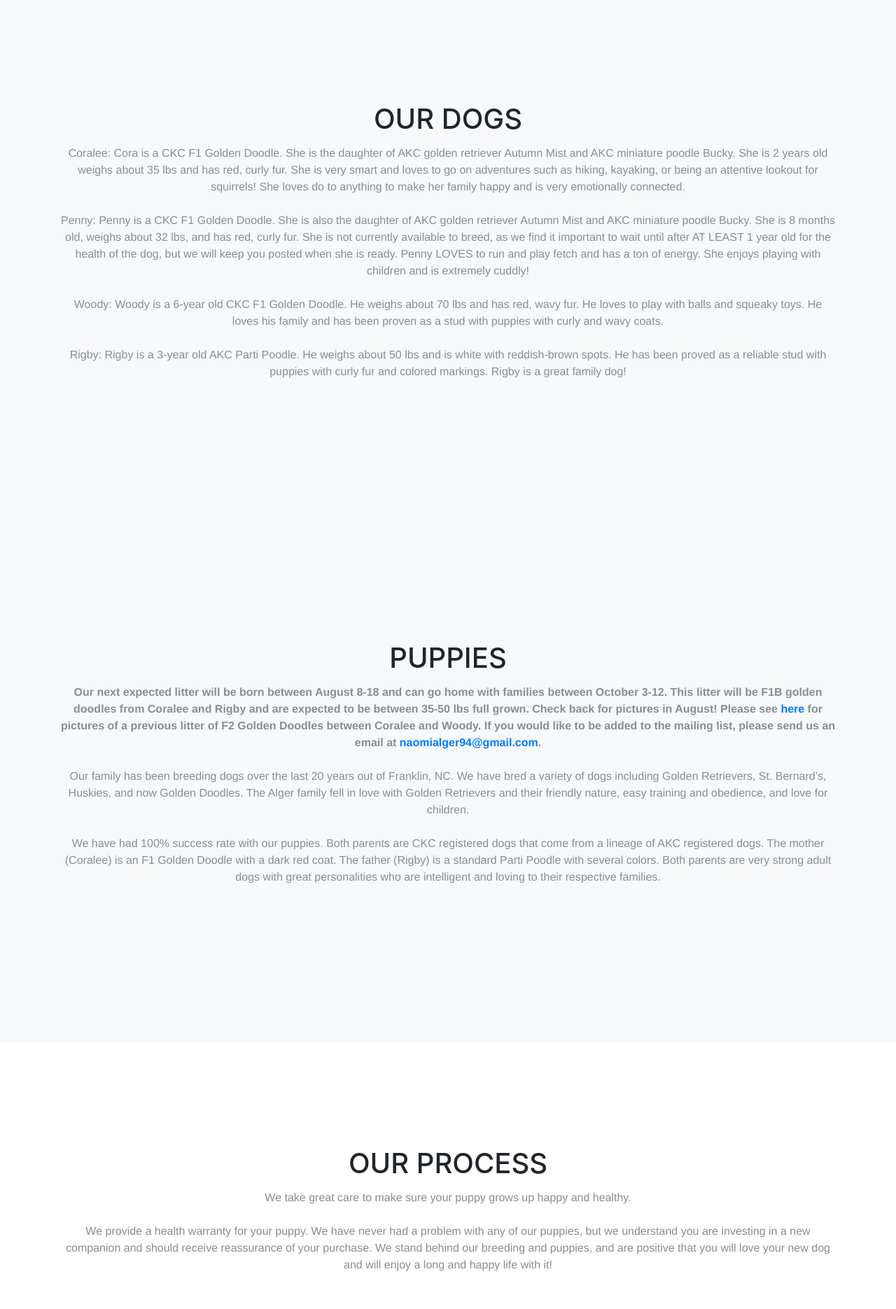
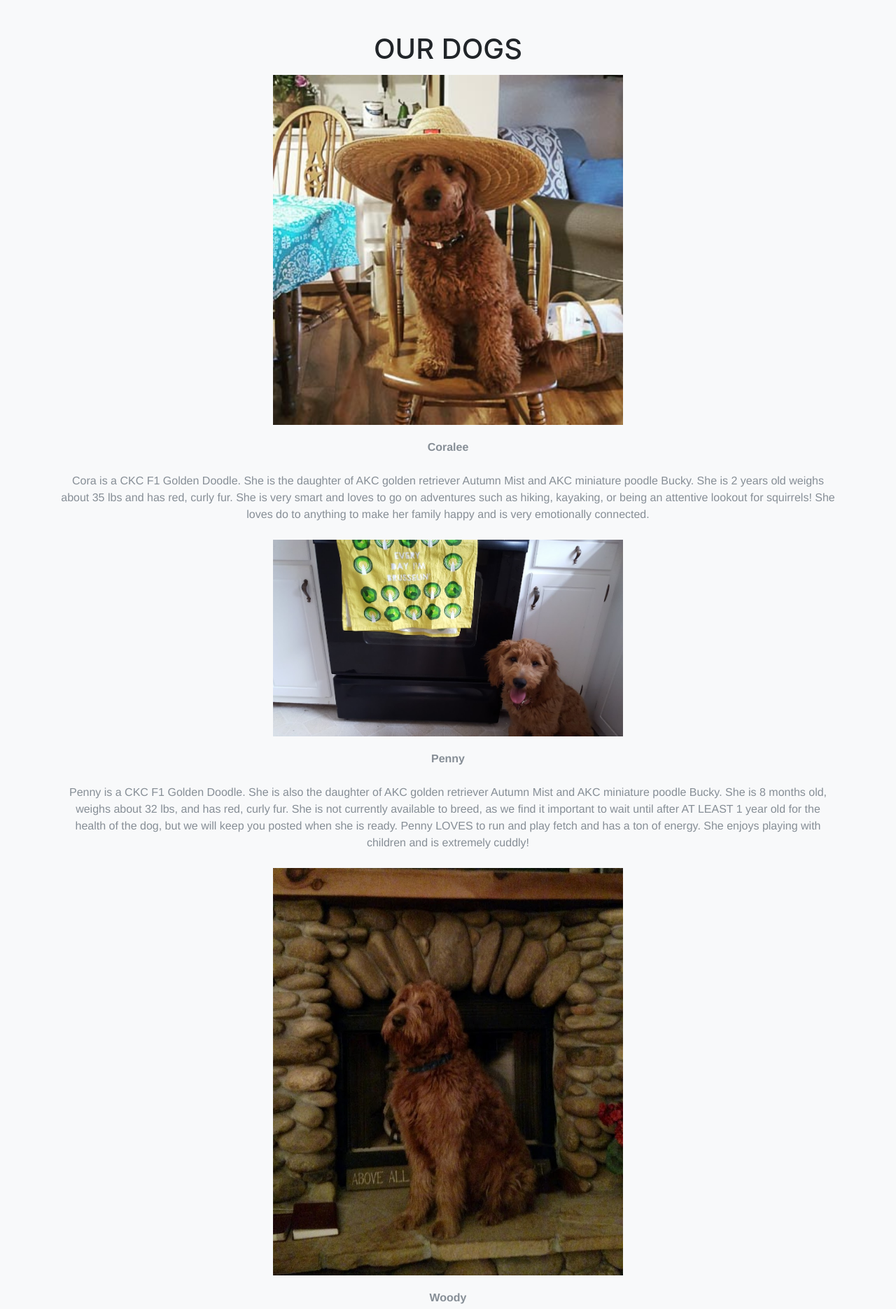
Before and after one commit to algerfarm/algerfarm.github.io, a website with bundled scripts: page index.html in a window 1280 px wide. Shown: the part 730-2600 px from the top of the page at 70% size. Built offline with nearby package versions, Linux system fonts and the light colour scheme; a web font is replaced by a local one.

Commit message:
add our dogs pictures

```diff
--- a/css/agency.css
+++ b/css/agency.css
@@ -42,7 +42,7 @@ section {
 
 @media (min-width: 768px) {
   section {
-    padding: 150px 0; } }
+    padding: 50px 0; } }
 
 ::-moz-selection {
   background: #fed136;
@@ -722,3 +722,11 @@ ul.social-buttons {
   .btn-xl .badge {
     color: #fed136;
     background-color: white; }
+
+  .cora-image,
+  .penny-image,
+  .woody-image,
+  .rigby-image {
+    width: 500px;
+    padding-bottom: 20px;
+  }
--- a/index.html
+++ b/index.html
@@ -83,20 +83,26 @@
                   <img class="img-fluid" src="img/cora3.jpg" alt="">
                 </div>
               </div> -->
-              Coralee: Cora is a CKC F1 Golden Doodle. She is the daughter of AKC golden retriever Autumn Mist and AKC miniature poodle Bucky. She is 2 years old weighs about 35 lbs and has red, curly fur. She is very smart and loves to go on adventures such as hiking, kayaking, or being an attentive lookout for squirrels! She loves do to anything to make her family happy and is very emotionally connected.<br><br>
-              Penny: Penny is a CKC F1 Golden Doodle. She is also the daughter of AKC golden retriever Autumn Mist and AKC miniature poodle Bucky. She is 8 months old, weighs about 32 lbs, and has red, curly fur. She is not currently available to breed, as we find it important to wait until after AT LEAST 1 year old for the health of the dog, but we will keep you posted when she is ready. Penny LOVES to run and play fetch and has a ton of energy. She enjoys playing with children and is extremely cuddly! <br><br>
-              Woody: Woody is a 6-year old CKC F1 Golden Doodle. He weighs about 70 lbs and has red, wavy fur. He loves to play with balls and squeaky toys. He loves his family and has been proven as a stud with puppies with curly and wavy coats. <br><br>
-              <!-- <div class="col-md-4 col-sm-6 past-litters-item">
-                <div class="past-litters-link" data-toggle="modal" href="#past-littersModal10">
-                  <div class="past-litters-hover">
-                    <div class="past-litters-hover-content">
-                      <i class="fa fa-3x"></i>
-                    </div>
-                  </div>
-                  <img class="img-fluid" src="img/rigby_1.jpg" alt="">
-                </div>
-              </div> -->
-              Rigby: Rigby is a 3-year old AKC Parti Poodle. He weighs about 50 lbs and is white with reddish-brown spots. He has been proved as a reliable stud with puppies with curly fur and colored markings. Rigby is a great family dog!
+              <div>
+                <img src="img/cora-hat.jpg" class="cora-image">
+              </div>
+              <b>Coralee</b><br><br>
+              Cora is a CKC F1 Golden Doodle. She is the daughter of AKC golden retriever Autumn Mist and AKC miniature poodle Bucky. She is 2 years old weighs about 35 lbs and has red, curly fur. She is very smart and loves to go on adventures such as hiking, kayaking, or being an attentive lookout for squirrels! She loves do to anything to make her family happy and is very emotionally connected.<br><br>
+              <div>
+                <img src="img/penny-solo.jpg" class="penny-image">
+              </div>
+              <b>Penny</b><br><br>
+              Penny is a CKC F1 Golden Doodle. She is also the daughter of AKC golden retriever Autumn Mist and AKC miniature poodle Bucky. She is 8 months old, weighs about 32 lbs, and has red, curly fur. She is not currently available to breed, as we find it important to wait until after AT LEAST 1 year old for the health of the dog, but we will keep you posted when she is ready. Penny LOVES to run and play fetch and has a ton of energy. She enjoys playing with children and is extremely cuddly! <br><br>
+              <div>
+                <img src="img/woody.jpg" class="woody-image">
+              </div>
+              <b>Woody</b><br><br>
+              Woody is a 6-year old CKC F1 Golden Doodle. He weighs about 70 lbs and has red, wavy fur. He loves to play with balls and squeaky toys. He loves his family and has been proven as a stud with puppies with curly and wavy coats. <br><br>
+              <div>
+                <img src="img/rigby_1.jpg" class="rigby-image">
+              </div>
+              <b>Rigby</b><br><br>
+              Rigby is a 3-year old AKC Parti Poodle. He weighs about 50 lbs and is white with reddish-brown spots. He has been proved as a reliable stud with puppies with curly fur and colored markings. Rigby is a great family dog!
           </h3>
           </div>
         </div>
@@ -113,7 +119,7 @@
               <b>Our next expected litter will be born between August 8-18 and can go home with families between October 3-12. This litter will be F1B golden doodles from Coralee and Rigby and are expected to be between 35-50 lbs full grown. Check back for pictures in August!
 
                 Please see <a href="#past-litters"> here</a> for pictures of a previous litter of F2 Golden Doodles between Coralee and Woody. If you would like to be added to the mailing list, please send us an email at <a href="mailto:naomialger94@gmail.com"> naomialger94@gmail.com</a>. </b><br><br>
-              Our family has been breeding dogs over the last 20 years out of Franklin, NC. We have bred a variety of dogs including Golden Retrievers, St. Bernard’s, Huskies, and now Golden Doodles. The Alger family fell in love with Golden Retrievers and their friendly nature, easy training and obedience, and love for children.<br><br>
+              Our family has been breeding dogs over the last 20 years out of Franklin and Charlotte, NC. We have bred a variety of dogs including Golden Retrievers, St. Bernard’s, Huskies, and now Golden Doodles. The Alger family fell in love with Golden Retrievers and their friendly nature, easy training and obedience, and love for children.<br><br>
             We have had 100% success rate with our puppies. Both parents are CKC registered dogs that come from a lineage of AKC registered dogs. The mother (Coralee) is an F1 Golden Doodle with a dark red coat. The father (Rigby) is a standard Parti Poodle with several colors. Both parents are very strong adult dogs with great personalities who are intelligent and loving to their respective families.
           </h3>
           </div>
```
Also changed, not shown: img/penny-solo.jpg (added).
